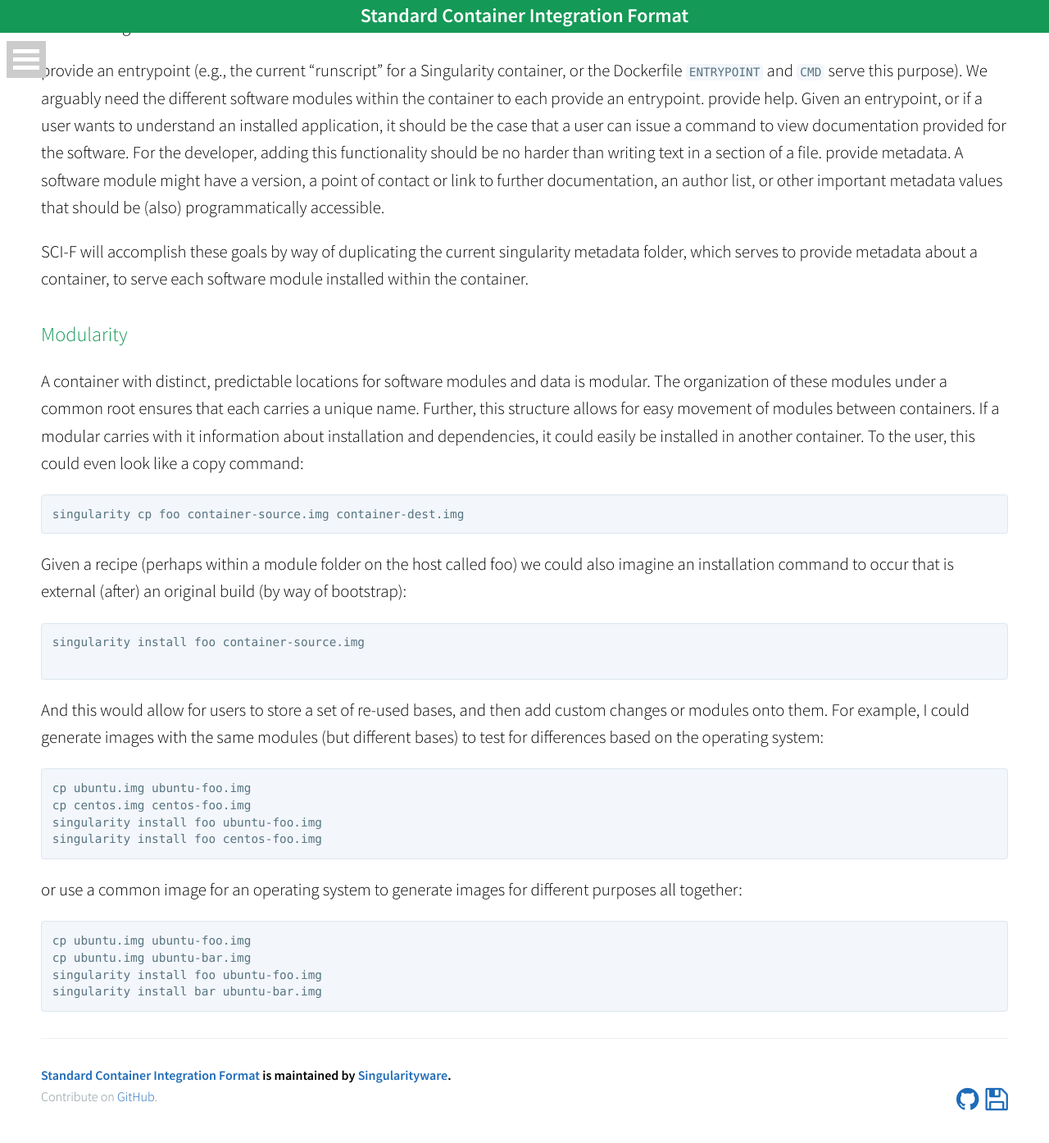
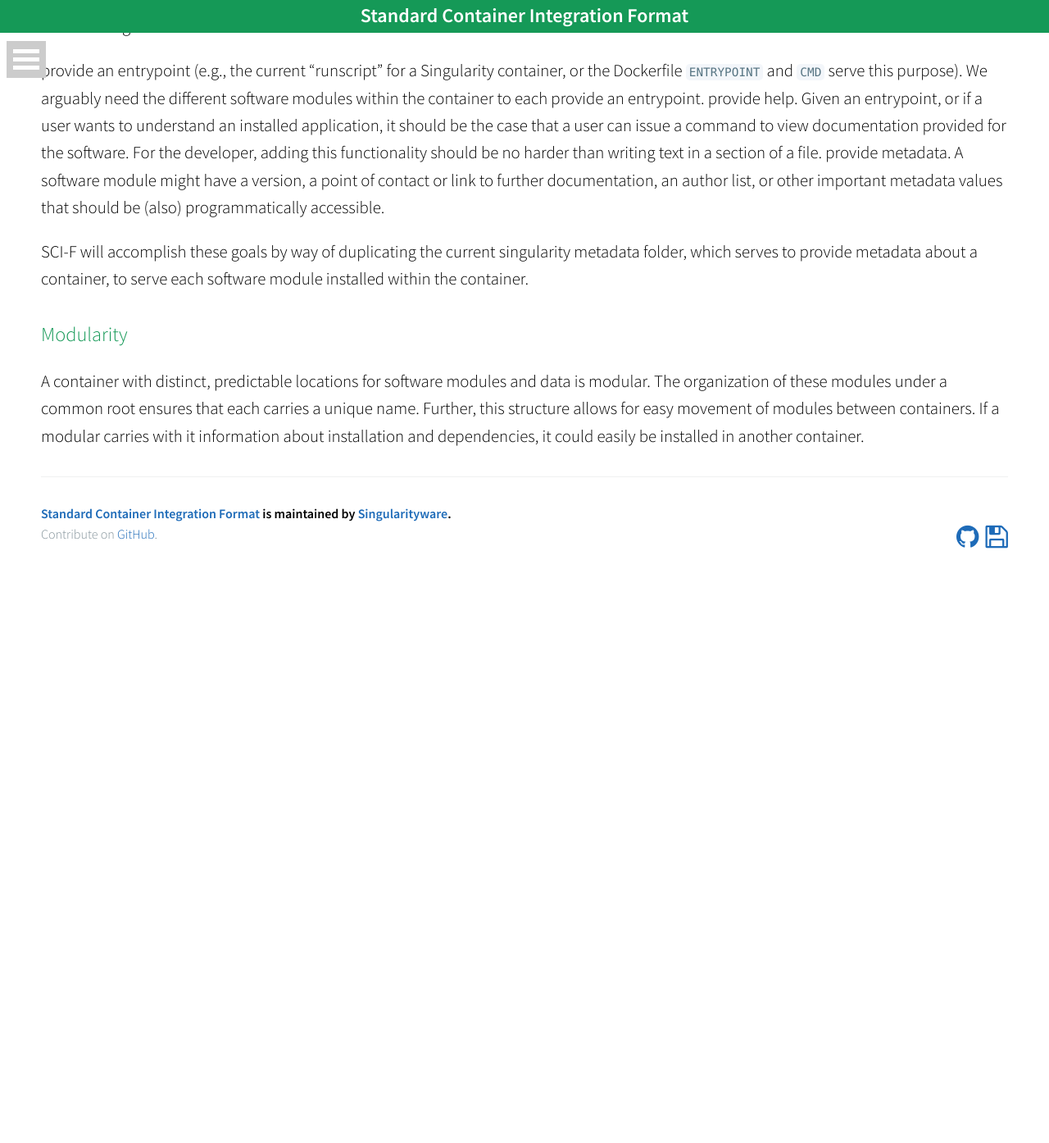
Before and after one commit to pimpim/SCI-F, a Jekyll site: the page built from docs/pages/1-intro.md, in a window 1280 px wide and 1400 px high, scrolled down 4516 px. Shown: the top 1394 px of the window at 82% size. Built offline with Jekyll 4.4.1, drawn with Linux system fonts in a browser that asks for light colours; nearby versions of some CDN libraries; after the commit the page ends 5231 px from its top, so only the background shows below that.

Commit message:
modified:   docs/pages/1-intro.md

````diff
--- a/docs/pages/1-intro.md
+++ b/docs/pages/1-intro.md
@@ -110,33 +110,4 @@ SCI-F will accomplish these goals by way of duplicating the current singularity
 
 
 ### Modularity
-A container with distinct, predictable locations for software modules and data is modular. The organization of these modules under a common root ensures that each carries a unique name. Further, this structure allows for easy movement of modules between containers. If a modular carries with it information about installation and dependencies, it could easily be installed in another container. To the user, this could even look like a copy command:
-
-```
-singularity cp foo container-source.img container-dest.img
-```
-
-Given a recipe (perhaps within a module folder on the host called foo) we could also imagine an installation command to occur that is external (after) an original build (by way of bootstrap):
-
-```
-singularity install foo container-source.img
-
-```
-
-And this would allow for users to store a set of re-used bases, and then add custom changes or modules onto them. For example, I could generate images with the same modules (but different bases) to test for differences based on the operating system:
-
-```
-cp ubuntu.img ubuntu-foo.img
-cp centos.img centos-foo.img
-singularity install foo ubuntu-foo.img
-singularity install foo centos-foo.img
-```
-
-or use a common image for an operating system to generate images for different purposes all together:
-
-```
-cp ubuntu.img ubuntu-foo.img
-cp ubuntu.img ubuntu-bar.img
-singularity install foo ubuntu-foo.img
-singularity install bar ubuntu-bar.img
-```
+A container with distinct, predictable locations for software modules and data is modular. The organization of these modules under a common root ensures that each carries a unique name. Further, this structure allows for easy movement of modules between containers. If a modular carries with it information about installation and dependencies, it could easily be installed in another container.
````
